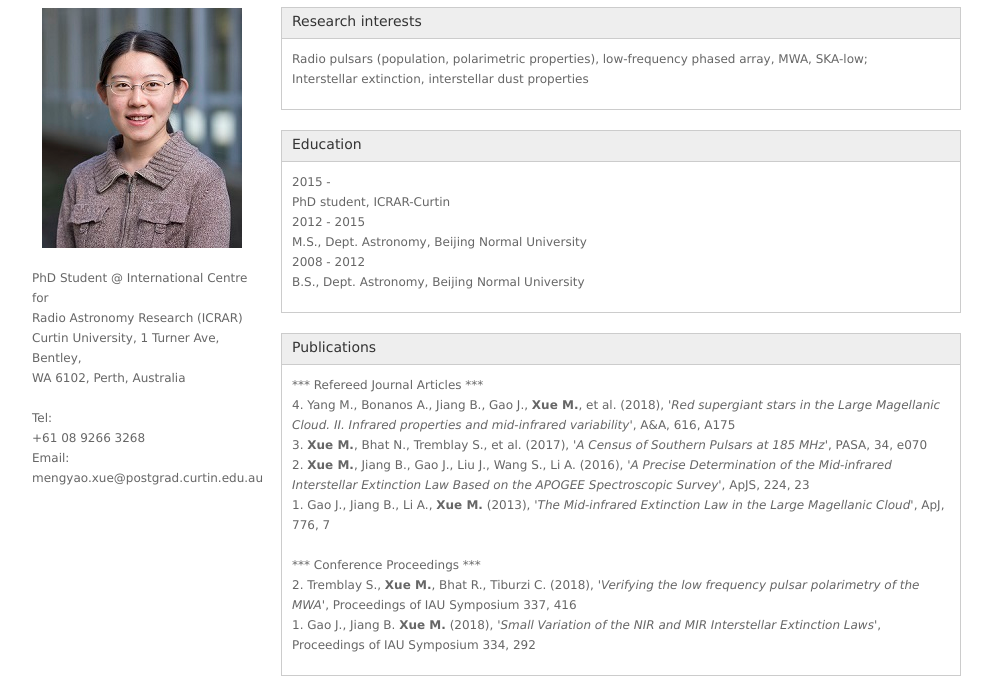
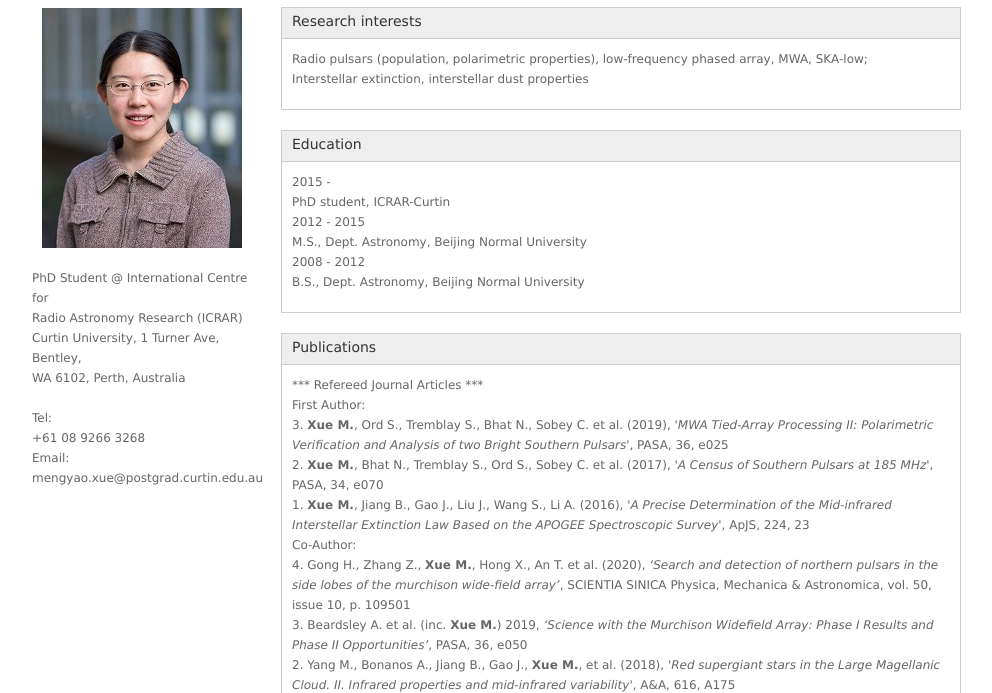
Before and after one commit to mengyaoxue/mengyaoxue.github.io, a plain HTML site: page index.html in a window 1280 px wide. Shown: the part 107-800 px from the top of the page, without its empty margins (149-1141 px from the left). Drawn offline with Linux system fonts and the light colour scheme.

Commit message:
Update index.html

```diff
--- a/index.html
+++ b/index.html
@@ -108,13 +108,22 @@
             <div class="mi-box">
               <div class="mib-c ">
                 *** Refereed Journal Articles ***</br>
-                4. Yang M., Bonanos A., Jiang B., Gao J., <b>Xue M.</b>, et al. (2018), <i>'Red supergiant stars in the Large Magellanic Cloud. II. Infrared properties and mid-infrared variability'</i>,
-                   A&A, 616, A175 </br>
-                3. <b>Xue M.</b>, Bhat N., Tremblay S., et al. (2017), <i>'A Census of Southern Pulsars at 185 MHz'</i>,
+                First Author:</br>
+                3. <b>Xue M.</b>, Ord S., Tremblay S., Bhat N., Sobey C. et al. (2019), <i>'MWA Tied-Array Processing II: Polarimetric Verification and Analysis of two Bright Southern Pulsars'</i>,
+                   PASA, 36, e025 </br>
+                2. <b>Xue M.</b>, Bhat N., Tremblay S., Ord S., Sobey C. et al. (2017), <i>'A Census of Southern Pulsars at 185 MHz'</i>,
                    PASA, 34, e070 </br>
-                2. <b>Xue M.</b>, Jiang B., Gao J., Liu J., Wang S., Li A. (2016),
+                1. <b>Xue M.</b>, Jiang B., Gao J., Liu J., Wang S., Li A. (2016),
                    <i>'A Precise Determination of the Mid-infrared Interstellar Extinction Law Based on the APOGEE Spectroscopic Survey'</i>,
                    ApJS, 224, 23 </br>
+                Co-Author:</br>
+                4. Gong H., Zhang Z., <b>Xue M.</b>, Hong X., An T. et al. (2020),
+                   <i>‘Search and detection of northern pulsars in the side lobes of the murchison wide-field array’</i>,
+                   SCIENTIA SINICA Physica, Mechanica & Astronomica, vol. 50, issue 10, p. 109501 </br>
+                3. Beardsley A. et al. (inc. <b>Xue M.</b>) 2019,
+                   <i>‘Science with the Murchison Widefield Array: Phase I Results and Phase II Opportunities’</i>, PASA, 36, e050 </br>
+                2. Yang M., Bonanos A., Jiang B., Gao J., <b>Xue M.</b>, et al. (2018), <i>'Red supergiant stars in the Large Magellanic Cloud. II. Infrared properties and mid-infrared variability'</i>,
+                   A&A, 616, A175 </br>
                 1. Gao J., Jiang B., Li A., <b>Xue M.</b> (2013), <i>'The Mid-infrared Extinction Law in the Large Magellanic Cloud'</i>,
                    ApJ, 776, 7</br>
                    </br>
```
